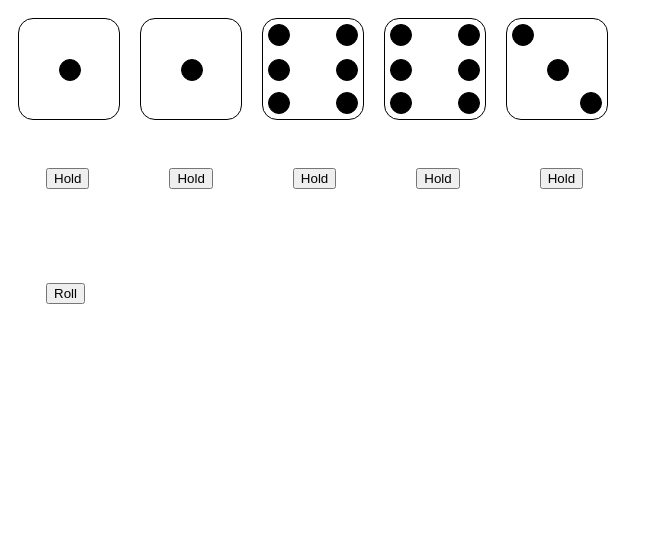
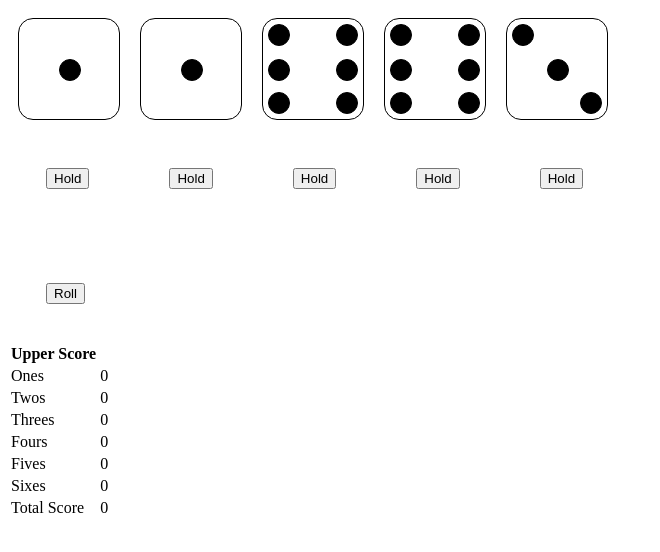
Before and after one commit to pfarah65/csi3140_playground, a plain HTML site: page lab04/yatze/09_yatze.html in a window 1280 px wide. Shown: the whole page, without its empty margins (0-660 px from the left). Drawn offline with Linux system fonts and the light colour scheme.

Commit message:
Created Score Table

```diff
--- a/lab04/yatze/09_events.js
+++ b/lab04/yatze/09_events.js
@@ -1,6 +1,8 @@
 window.onload = function() {
   let counter = 0;
   let held = 0;
+
+
   var roller = document.getElementById("roller");
   roller.addEventListener(
     "click",
--- a/lab04/yatze/09_yatze.html
+++ b/lab04/yatze/09_yatze.html
@@ -28,6 +28,42 @@
     <br>
     <button id="roller">Roll</button>
 
+    <div id="scores">
+      <table>
+        <tr>
+          <th>Upper Score</th>
+        </tr>
+        <tr>
+          <td>Ones</td>
+          <td id="one" onclick='upperSection(1)'>0</td>
+        </tr>
+        <tr>
+          <td>Twos</td>
+          <td id="two" onclick='upperSection(2)'>0</td>
+        </tr>
+        <tr>
+          <td>Threes</td>
+          <td id="three" onclick='upperSection(3)'>0</td>
+        </tr>
+        <tr>
+          <td>Fours</td>
+          <td id="four" onclick='upperSection(4)'>0</td>
+        </tr>
+        <tr>
+          <td>Fives</td>
+          <td id="five" onclick='upperSection(5)'>0</td>
+        </tr>
+        <tr>
+          <td>Sixes</td>
+          <td id="six" onclick='upperSection(6)'>0</td>
+        </tr>
+        <tr>
+          <td>Total Score</td>
+          <td id="totalScore">0</td>
+        </tr>
+      </table>
+    </div>
+
     <script type="text/javascript" src="09_events.js"></script>
   </body>
 </html>
```
